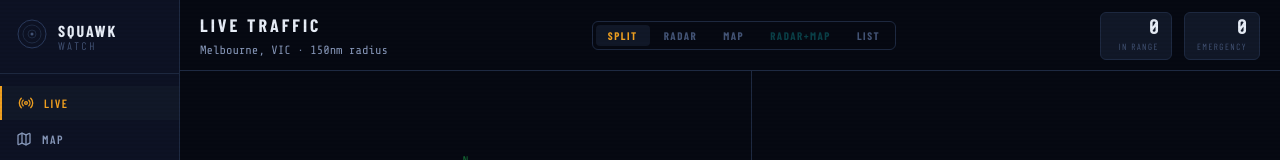
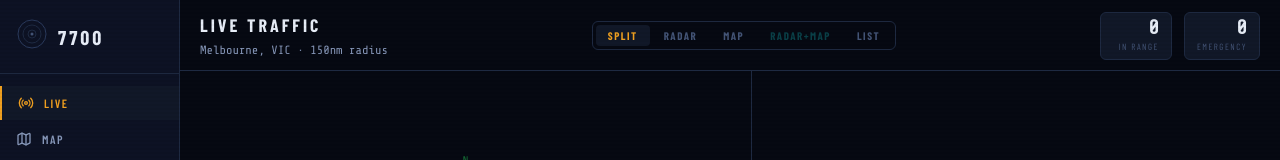
Before and after one commit to AdamChesters/7700-Aircraft-Alert, a React (Vite) app: page / in a window 1280 px wide. Shown: the top 160 px of the page. Built offline with nearby package versions, Linux system fonts and the light colour scheme.

Commit message:
Rename sidebar logo from SquawkWatch to 7700

```diff
--- a/src/App.css
+++ b/src/App.css
@@ -77,8 +77,8 @@
 .logo-primary {
   font-family: var(--font-display);
   font-weight: 700;
-  font-size: 16px;
-  letter-spacing: 2px;
+  font-size: 20px;
+  letter-spacing: 3px;
   color: var(--text-primary);
 }
 
--- a/src/App.jsx
+++ b/src/App.jsx
@@ -81,8 +81,7 @@ export default function App() {
             <RadarIcon active={activeAlerts.length > 0} />
           </div>
           <div className="logo-text">
-            <span className="logo-primary">SQUAWK</span>
-            <span className="logo-secondary">WATCH</span>
+            <span className="logo-primary">7700</span>
           </div>
         </div>
 
```
